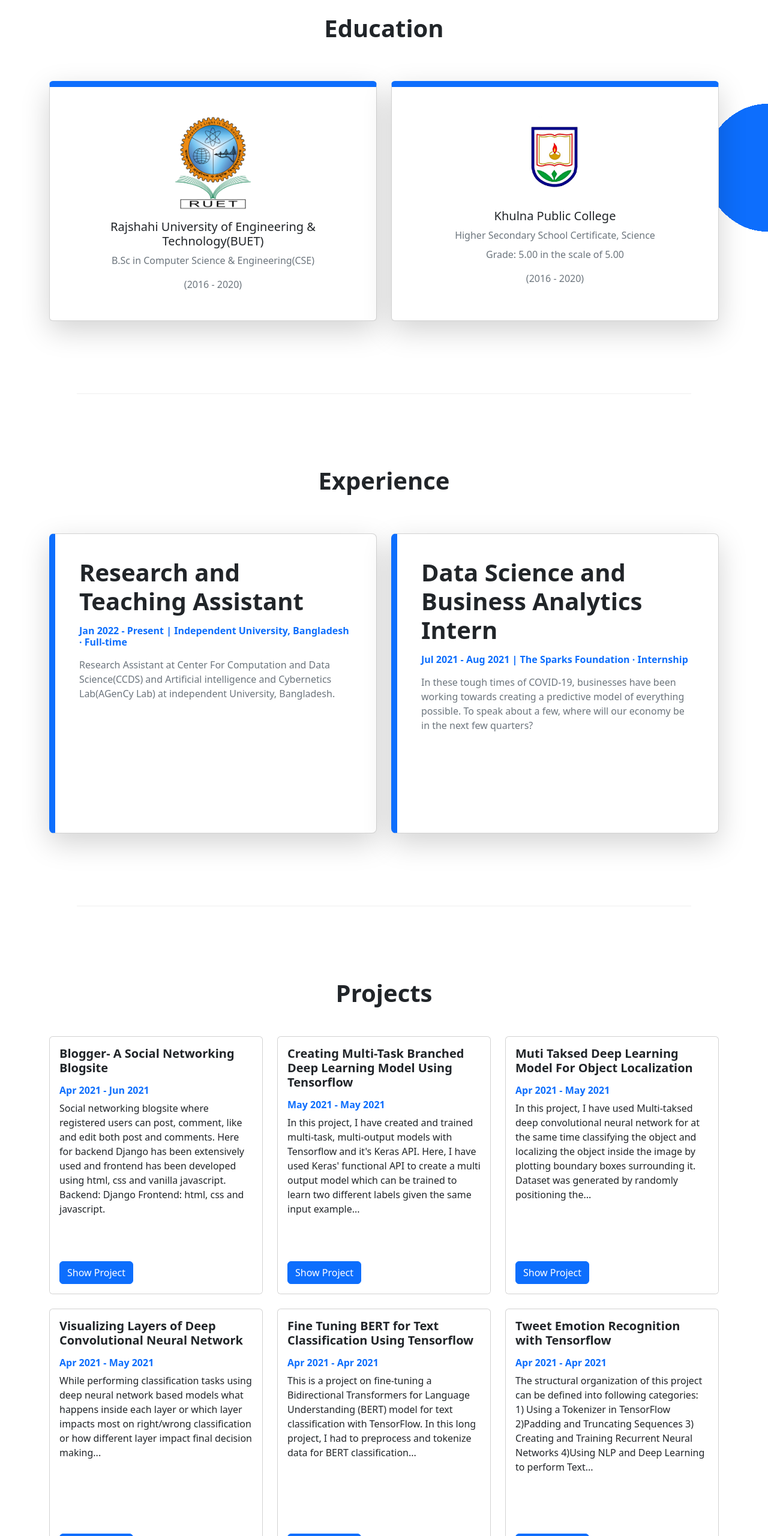
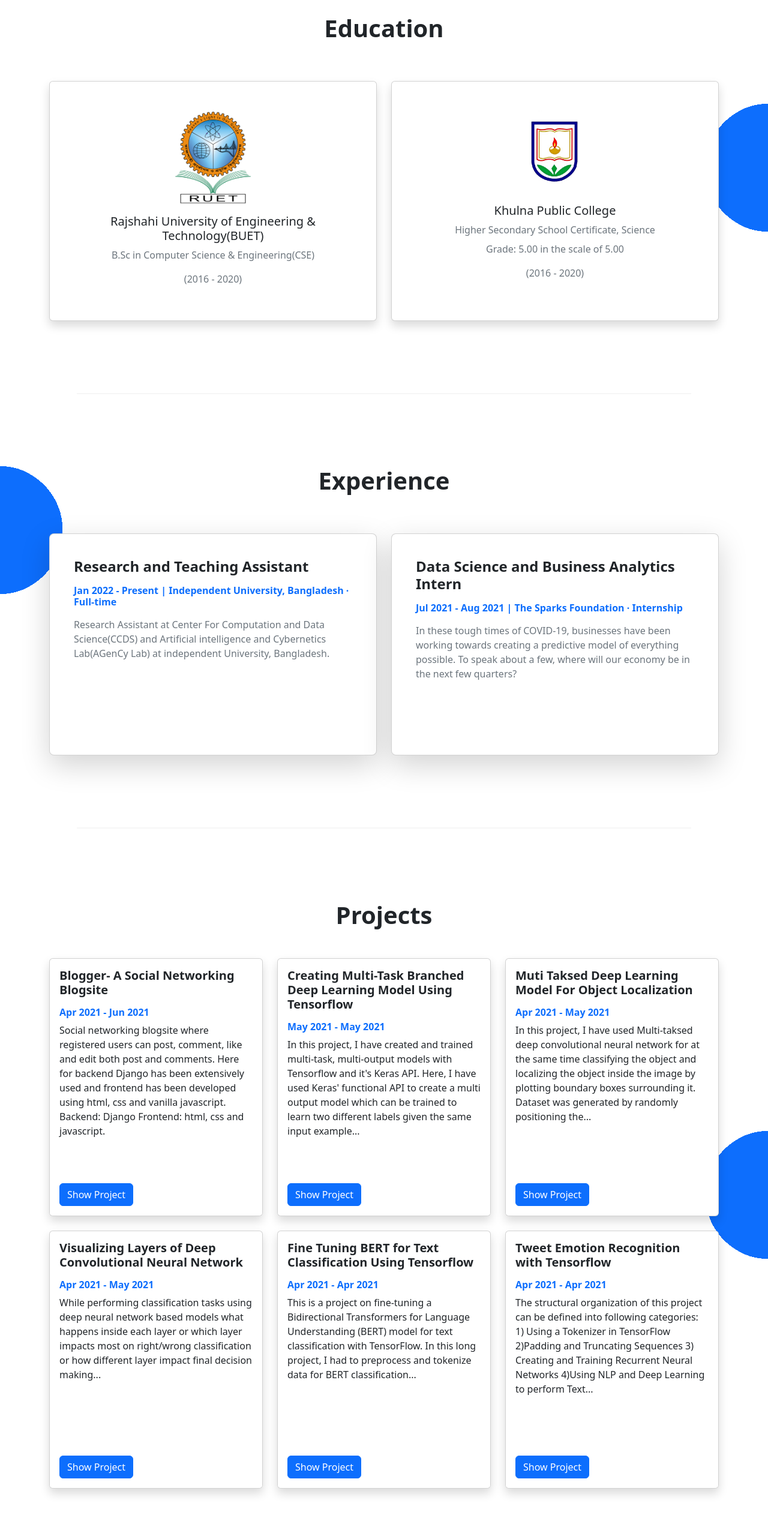
Before and after one commit to Mezan2002/farhan_portfolio, a plain HTML site: page index.html in a window 1280 px wide. Shown: the part 1600-4160 px from the top of the page at 60% size. Drawn offline with nearby package versions, Linux system fonts and the light colour scheme; a web font is replaced by a local one.

Commit message:
All Done Now time to handover

```diff
--- a/css/style.css
+++ b/css/style.css
@@ -55,15 +55,13 @@ a i {
 /* banner end */
 
 /* education start */
-.card_border_education {
-  border-top: 10px solid #0d6efd;
-}
+
 /* education end */
 
 /* experience start */
-.card_border {
+/* .card_border {
   border-left: 10px solid #0d6efd;
-}
+} */
 /* experience end */
 #about {
   background: url(../images/left-bg.png);
@@ -74,3 +72,25 @@ a i {
   background-repeat: no-repeat;
   background-position: right;
 }
+#experience {
+  background: url(../images/left-bg.png);
+  background-repeat: no-repeat;
+}
+#projects {
+  background: url(../images/right-bg.png);
+  background-repeat: no-repeat;
+  background-position: right;
+}
+#publications {
+  background: url(../images/left-bg.png);
+  background-repeat: no-repeat;
+}
+#honors_awards {
+  background: url(../images/right-bg.png);
+  background-repeat: no-repeat;
+  background-position: right;
+}
+#licenses_certifications {
+  background: url(../images/left-bg.png);
+  background-repeat: no-repeat;
+}
--- a/index.html
+++ b/index.html
@@ -62,10 +62,10 @@
                 <a class="nav-link" href="#publications">Publications</a>
               </li>
               <li class="nav-item">
-                <a class="nav-link" href="#honors_&_awards">Honors & awards</a>
+                <a class="nav-link" href="#honors_awards">Honors & awards</a>
               </li>
               <li class="nav-item">
-                <a class="nav-link" href="#licenses_&_certifications">Licenses & certifications</a>
+                <a class="nav-link" href="#licenses_certifications">Licenses & certifications</a>
               </li>
               <li class="nav-item">
                 <a class="nav-link" href="#personal_info">Personal Info</a>
@@ -132,7 +132,7 @@
           <h2 class="fw-bold display-6 mb-3 text-center">Education</h2>
           <div class="row">
             <div class="col-md-6 mt-5">
-              <div class="card pt-5 rounded-2 shadow-lg card_border_education" style="height: 400px;">
+              <div class="card pt-5 rounded-2 shadow card_border_education" style="height: 400px;">
                   <img src="images/icons/Ruet logo my varsity.png" class="card-img-top w-25 mx-auto" alt="...">
                 <div class="card-body text-center">
                   <h5 class="card-title">Rajshahi University of Engineering & Technology(BUET)</h5>
@@ -142,7 +142,7 @@
               </div>
             </div>
             <div class="col-md-6 mt-5">
-              <div class="card pt-5 rounded-2 shadow-lg card_border_education" style="height: 400px;">
+              <div class="card pt-5 rounded-2 shadow card_border_education" style="height: 400px;">
                 <img src="images/icons/Mycollegelogo.jpg" class="card-img-top w-25 m-auto" alt="...">
                 <div class="card-body text-center">
                   <h5 class="card-title">Khulna Public College</h5>
@@ -164,9 +164,9 @@
           <div class="row">
             <div class="col-md-6 mt-5">
               <div class="card_content m-auto">
-                <div class="card p-4 rounded-3 shadow-lg card_border" style="height: 500px;">
+                <div class="card p-4 rounded-3 shadow-lg card_border" style="height: 370px;">
                   <div class="card-body">
-                    <h5 class="card-title display-6 fw-bold">Research and Teaching Assistant</h5>
+                    <h4 class="card-title fw-bold">Research and Teaching Assistant</h4>
                     <h6 class="text-primary fw-bold mt-3">Jan 2022 - Present | Independent University, Bangladesh · Full-time</h6>
                     <p class="text-muted mt-3">Research Assistant at Center For Computation and Data Science(CCDS) and Artificial intelligence and Cybernetics Lab(AGenCy Lab) at independent University, Bangladesh.</p>
                   </div>
@@ -175,9 +175,9 @@
             </div>
             <div class="col-md-6 mt-5">
               <div class="card_content m-auto">
-                <div class="card rounded-3 p-4 shadow-lg card_border" style="height: 500px;">
+                <div class="card rounded-3 p-4 shadow-lg card_border" style="height: 370px;">
                   <div class="card-body">
-                    <h5 class="card-title display-6 fw-bold">Data Science and Business Analytics Intern</h5>
+                    <h4 class="card-title fw-bold">Data Science and Business Analytics Intern</h4>
                     <h6 class="text-primary fw-bold mt-3">Jul 2021 - Aug 2021   | The Sparks Foundation · Internship</h6>
                     <p class="text-muted mt-3">In these tough times of COVID-19, businesses have been working towards creating a predictive model of everything possible. To speak about a few, where will our economy be in the next few quarters?</p>
                   </div>
@@ -196,7 +196,7 @@
           <h2 class="fw-bold display-6 mb-3 text-center mb-5">Projects</h2>
           <div class="row row-cols-1 row-cols-md-2 row-cols-lg-3 g-4">
             <div class="col">
-              <div class="card" style="height: 430px;">
+              <div class="card shadow" style="height: 430px;">
                 <div class="card-body">
                   <h5 class="card-title fw-bold ">Blogger- A Social Networking Blogsite</h5>
                   <h6 class="text-primary fw-bold mt-3">Apr 2021 - Jun 2021</h6>
@@ -208,7 +208,7 @@
               </div>
             </div>
             <div class="col">
-              <div class="card" style="height: 430px;">
+              <div class="card shadow" style="height: 430px;">
                 <div class="card-body">
                   <h5 class="card-title fw-bold ">Creating Multi-Task Branched Deep Learning Model Using Tensorflow</h5>
                   <h6 class="text-primary fw-bold mt-3">May 2021 - May 2021</h6>
@@ -220,7 +220,7 @@
               </div>
             </div>
             <div class="col">
-              <div class="card" style="height: 430px;">
+              <div class="card shadow" style="height: 430px;">
                 <div class="card-body">
                   <h5 class="card-title fw-bold ">Muti Taksed Deep Learning Model For Object Localization </h5>
                   <h6 class="text-primary fw-bold mt-3">Apr 2021 - May 2021</h6>
@@ -232,7 +232,7 @@
               </div>
             </div>
             <div class="col">
-              <div class="card" style="height: 430px;">
+              <div class="card shadow" style="height: 430px;">
                 <div class="card-body">
                   <h5 class="card-title fw-bold ">Visualizing Layers of Deep Convolutional Neural Network </h5>
                   <h6 class="text-primary fw-bold mt-3">Apr 2021 - May 2021</h6>
@@ -244,7 +244,7 @@
               </div>
             </div>
             <div class="col">
-              <div class="card" style="height: 430px;">
+              <div class="card shadow" style="height: 430px;">
                 <div class="card-body">
                   <h5 class="card-title fw-bold ">Fine Tuning BERT for Text Classification Using Tensorflow</h5>
                   <h6 class="text-primary fw-bold mt-3">Apr 2021 - Apr 2021</h6>
@@ -256,7 +256,7 @@
               </div>
             </div>
             <div class="col">
-              <div class="card" style="height: 430px;">
+              <div class="card shadow" style="height: 430px;">
                 <div class="card-body">
                   <h5 class="card-title fw-bold ">Tweet Emotion Recognition with Tensorflow</h5>
                   <h6 class="text-primary fw-bold mt-3">Apr 2021 - Apr 2021</h6>
@@ -279,7 +279,7 @@
           <h2 class="fw-bold display-6 mb-3 text-center mb-5">Publications</h2>
           <div class="row row-cols-1 row-cols-md-1 row-cols-lg-2 g-4">
             <div class="col">
-              <div class="card" style="height: 500px;">
+              <div class="card shadow" style="height: 500px;">
                 <div class="card-body">
                   <h5 class="card-title fw-bold ">Improved Transfer Learning Based Deep Learning Model For Breast Cancer Classification From Histopathological Images</h5>
                   <h6 class="text-primary fw-bold mt-3">IEEE · Jul 28, 2021</h6>
@@ -291,7 +291,7 @@
               </div>
             </div>
             <div class="col">
-              <div class="card" style="height: 500px;">
+              <div class="card shadow" style="height: 500px;">
                 <div class="card-body">
                   <h5 class="card-title fw-bold ">Brain Tumor Classification Using Inception Network Based Deep Learning Model Using Transfer Learning
                   </h5>
@@ -310,7 +310,7 @@
       <!-- publications end -->
 
       <!-- awards start -->
-      <section id="honors_&_awards">
+      <section id="honors_awards">
         <div class="container">
           <h2 class="fw-bold display-6 mb-3 text-center">Honors & awards</h2>
           <div class="row">
@@ -343,7 +343,7 @@
       <!-- awards end -->
 
       <!-- licenses & certifications start -->
-      <section id="licenses_&_certifications">
+      <section id="licenses_certifications">
         <div class="container">
           <h2 class="fw-bold display-6 mb-3 text-center mb-5">Licenses & certifications</h2>
           <div class="row row-cols-1 row-cols-md-2 row-cols-lg-3 g-4">
```
